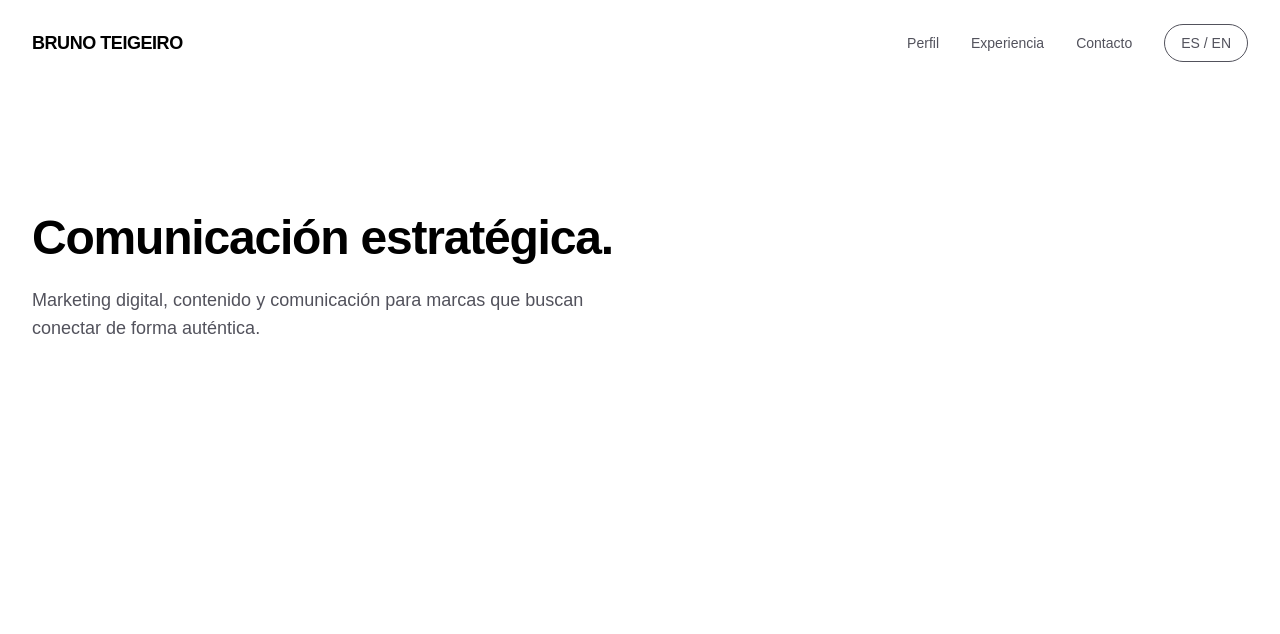
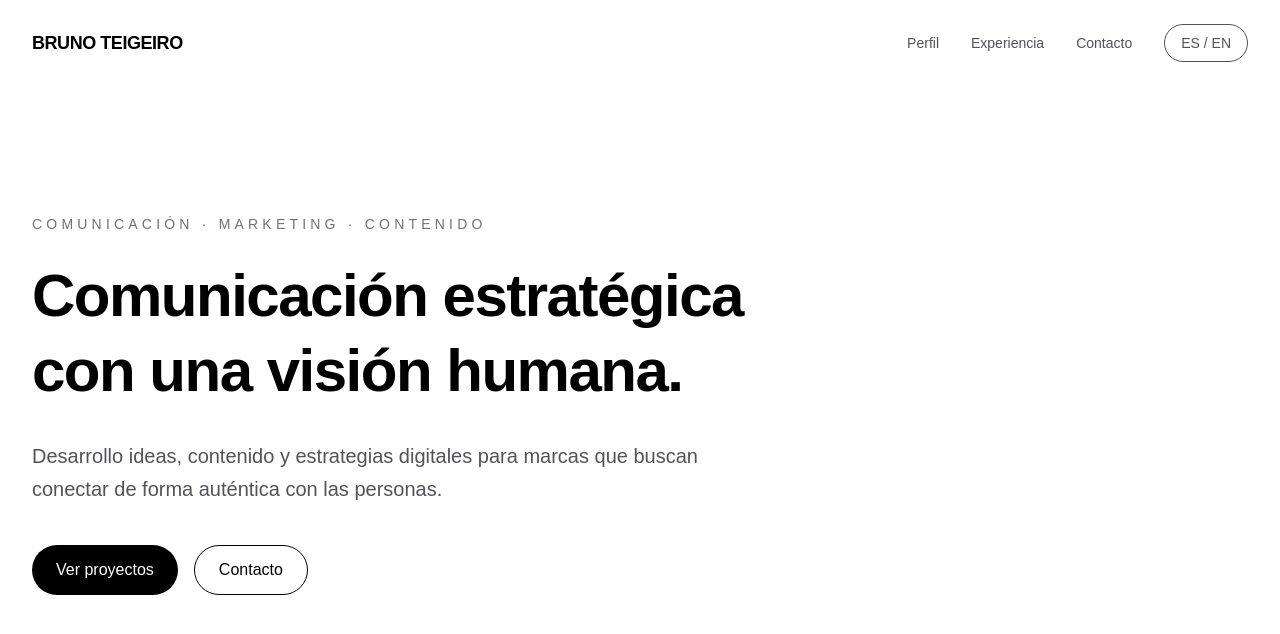
Before and after one commit to brunoteigeirooo-tech/bruno, a Next.js app: page / in a window 1280 px wide. Shown: the top 634 px of the page. Built offline with nearby package versions, Linux system fonts and the light colour scheme.

Commit message:
BRUNO v1.3 - Premium hero section

```diff
--- a/src/components/Hero.tsx
+++ b/src/components/Hero.tsx
@@ -1,14 +1,32 @@
 export default function Hero() {
   return (
     <section className="px-8 py-32">
-      <h1 className="text-5xl font-semibold tracking-tight">
-        Comunicación estratégica.
-      </h1>
+      <div className="max-w-4xl">
+        <p className="mb-6 text-sm uppercase tracking-[0.3em] text-zinc-500">
+          Comunicación · Marketing · Contenido
+        </p>
 
-      <p className="mt-6 max-w-xl text-lg text-zinc-600">
-        Marketing digital, contenido y comunicación para marcas que buscan
-        conectar de forma auténtica.
-      </p>
+        <h1 className="text-6xl font-semibold tracking-tight leading-tight">
+          Comunicación estratégica
+          <br />
+          con una visión humana.
+        </h1>
+
+        <p className="mt-8 max-w-2xl text-xl leading-relaxed text-zinc-600">
+          Desarrollo ideas, contenido y estrategias digitales para marcas que
+          buscan conectar de forma auténtica con las personas.
+        </p>
+
+        <div className="mt-10 flex gap-4">
+          <button className="rounded-full bg-black px-6 py-3 text-white transition hover:opacity-80">
+            Ver proyectos
+          </button>
+
+          <button className="rounded-full border border-black px-6 py-3 transition hover:bg-black hover:text-white">
+            Contacto
+          </button>
+        </div>
+      </div>
     </section>
   );
 }
```
